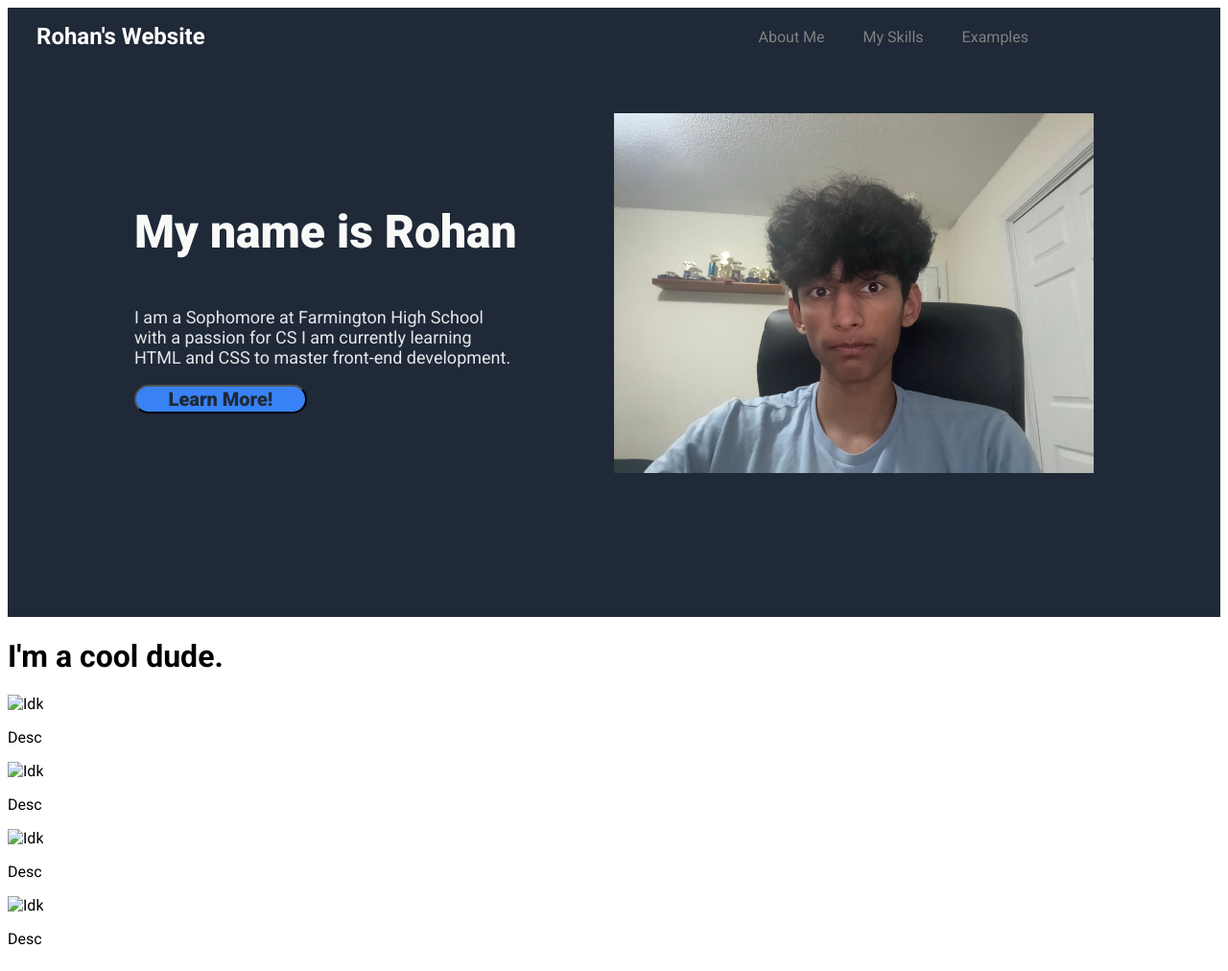
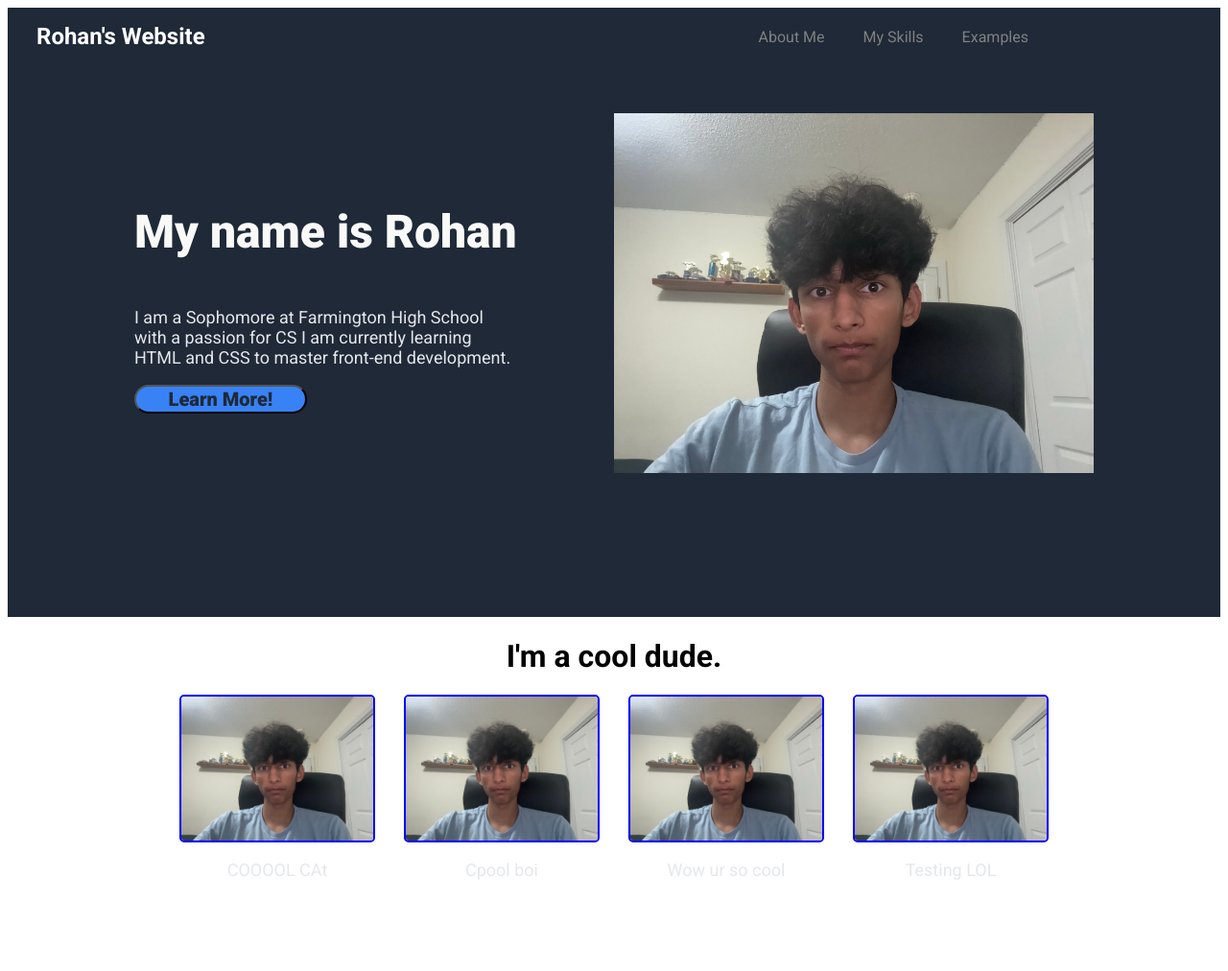
Before and after one commit to rohan-nair1/flex_project, a plain HTML site: page index.html in a window 1280 px wide. Shown: the whole page at 96% size. After the commit the page ends 943 px from the top, so only its background shows below. Drawn offline with Linux system fonts and the light colour scheme.

Commit message:
Completed second page of TOP's final front-end project, will wrap it up here, rest is extraneous

```diff
--- a/index.html
+++ b/index.html
@@ -34,17 +34,25 @@
         <div class="page" id="p2">
             <h1>I'm a cool dude.</h1>
             <div class="imgs">
-                <img id="img1" src="" alt="Idk" width="200" height="200">
-                <p id="img1">Desc</p>
+                <div class="img">
+                    <img src="./images/rohan.jpg" alt="Idk" width="200" height="200">
+                    <p>COOOOL CAt</p>
+                </div>
 
-                <img id="img2" src="" alt="Idk" width="200" height="200">
-                <p id="img2">Desc</p>
+                <div class="img">
+                    <img src="./images/rohan.jpg" alt="Idk" width="200" height="200">
+                    <p>Cpool boi</p>
+                </div>
 
-                <img id="img3" src="" alt="Idk" width="200" height="200">
-                <p id="img3">Desc</p>
+                <div class="img">
+                    <img src="./images/rohan.jpg" alt="Idk" width="200" height="200">
+                    <p>Wow ur so cool</p>
+                </div>
 
-                <img id="img4" src="" alt="Idk" width="200" height="200">
-                <p id="img4">Desc</p>
+                <div class="img">
+                    <img src="./images/rohan.jpg" alt="Idk" width="200" height="200">
+                    <p>Testing LOL</p>
+                </div>
 
             </div>
         </div>
--- a/style.css
+++ b/style.css
@@ -90,5 +90,29 @@
 .page#p2 {
     display: flex;
     flex-direction: column;
-    justify-content:center;
+    align-items:center;
 }
+
+.imgs {
+    display: flex;
+    flex-direction: row;
+    gap: 30px;
+}
+
+.imgs .img {
+    display: flex;
+    flex-direction: column;
+    align-items: center;
+}
+
+.imgs .img img {
+    width: 200px;
+    height: auto;
+    border: 2px solid blue;
+    border-radius: 5px;
+}
+
+.imgs .img p {
+    font-size: 18px;
+    color: #E5E7EB;
+}
```
